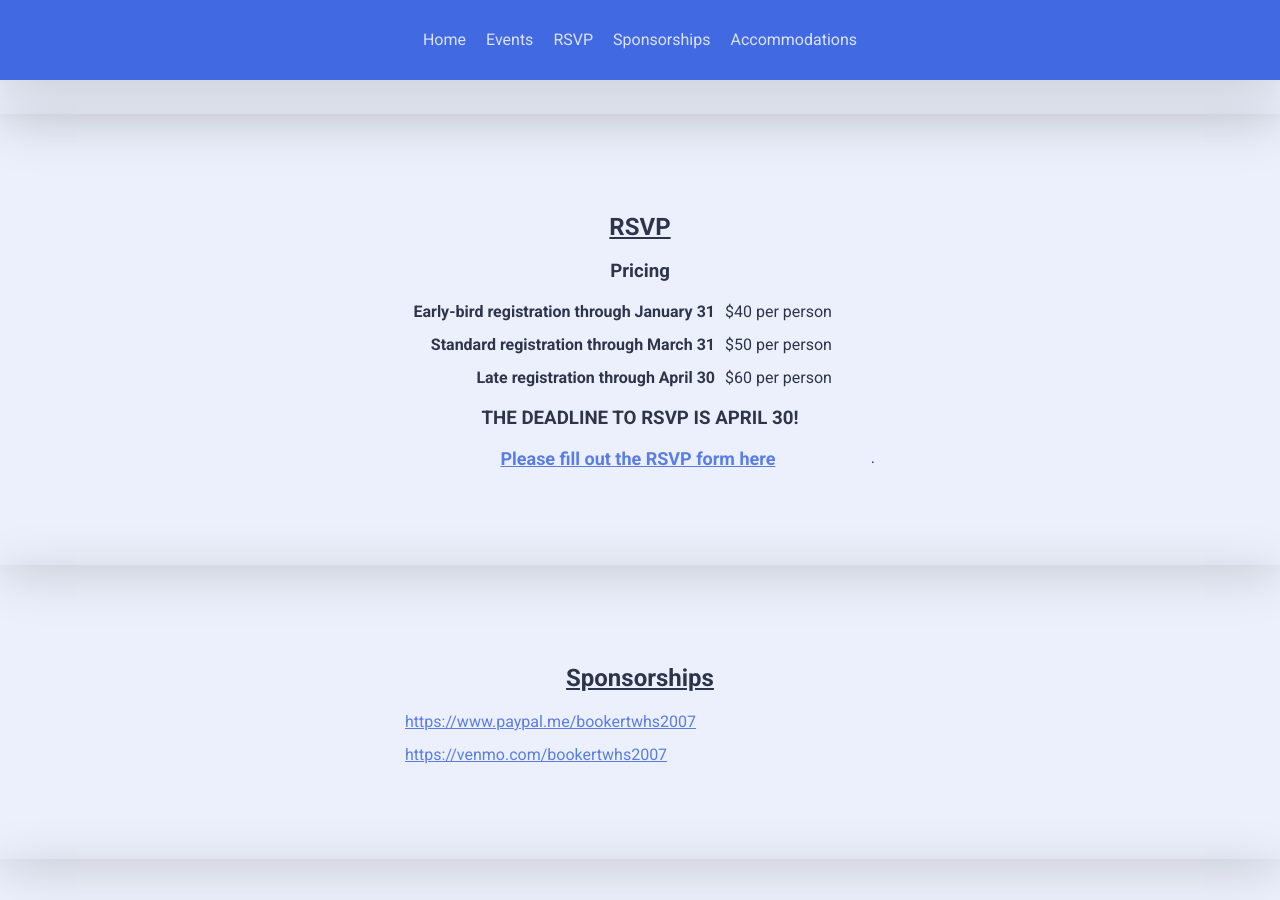
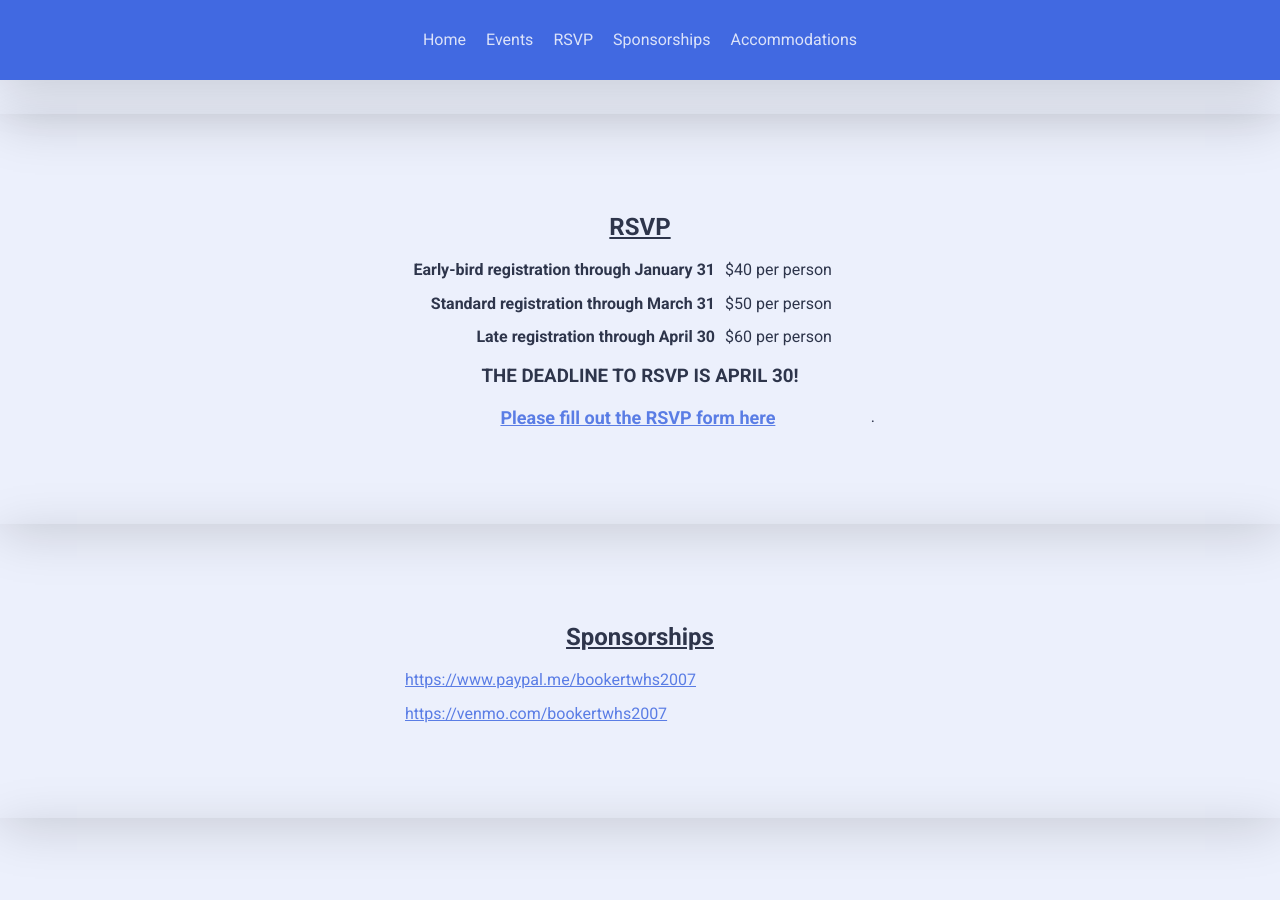
Before and after one commit to bookertwhs2007/bookertwhs, a Jekyll site: the page built from index.html, in a window 1280 px wide and 900 px high, scrolled down 1890 px. Built offline with Jekyll 4.4.1, drawn with Linux system fonts in a browser that asks for light colours; nearby versions of some CDN libraries.

Commit message:
Updated Rsvp

```diff
--- a/_sections/rsvp.markdown
+++ b/_sections/rsvp.markdown
@@ -6,8 +6,6 @@ class: rsvp
 ---
 
 ## RSVP
-
-### Pricing
 
 **Early-bird registration through January 31**
 $40 per person
```
